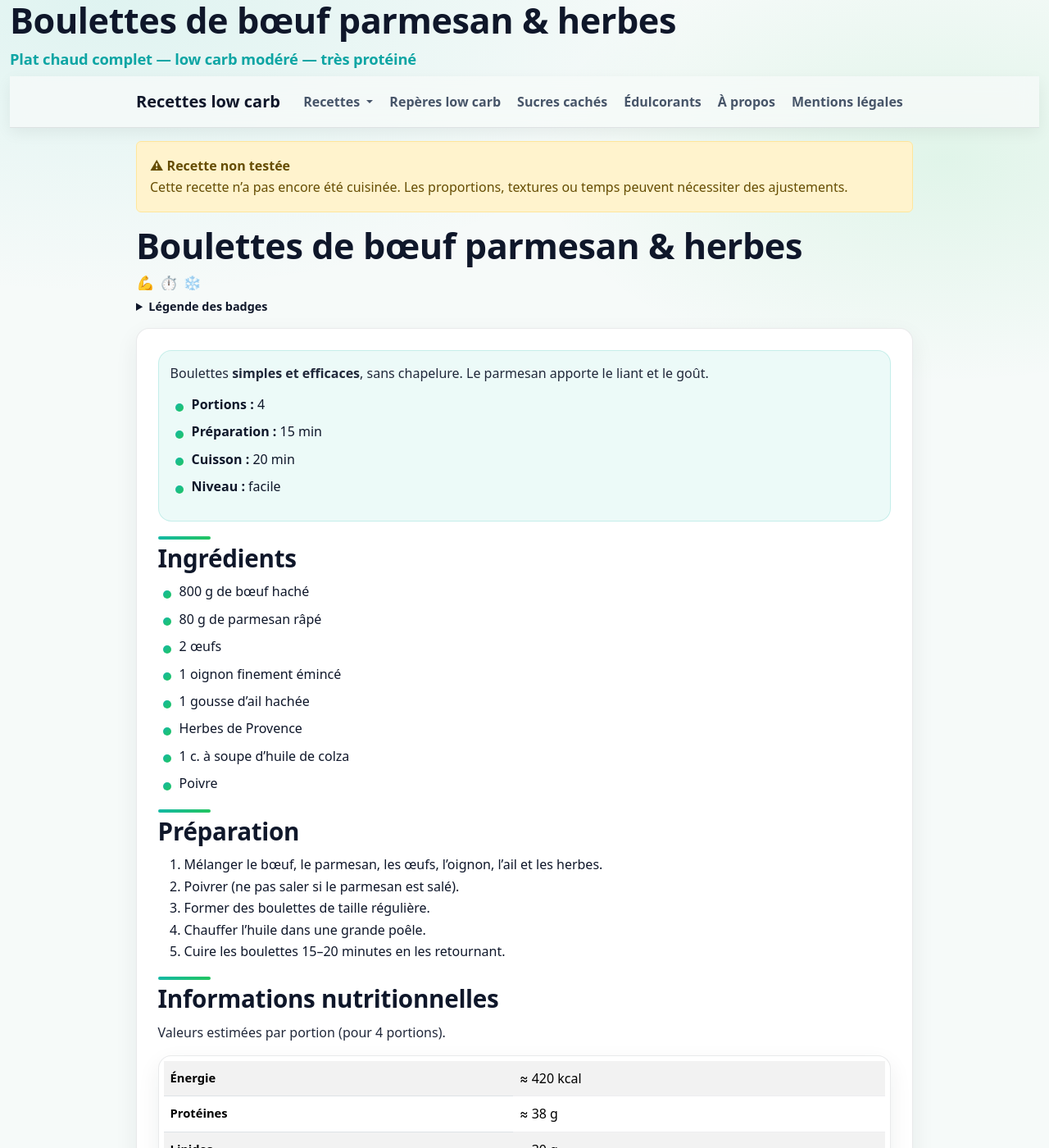
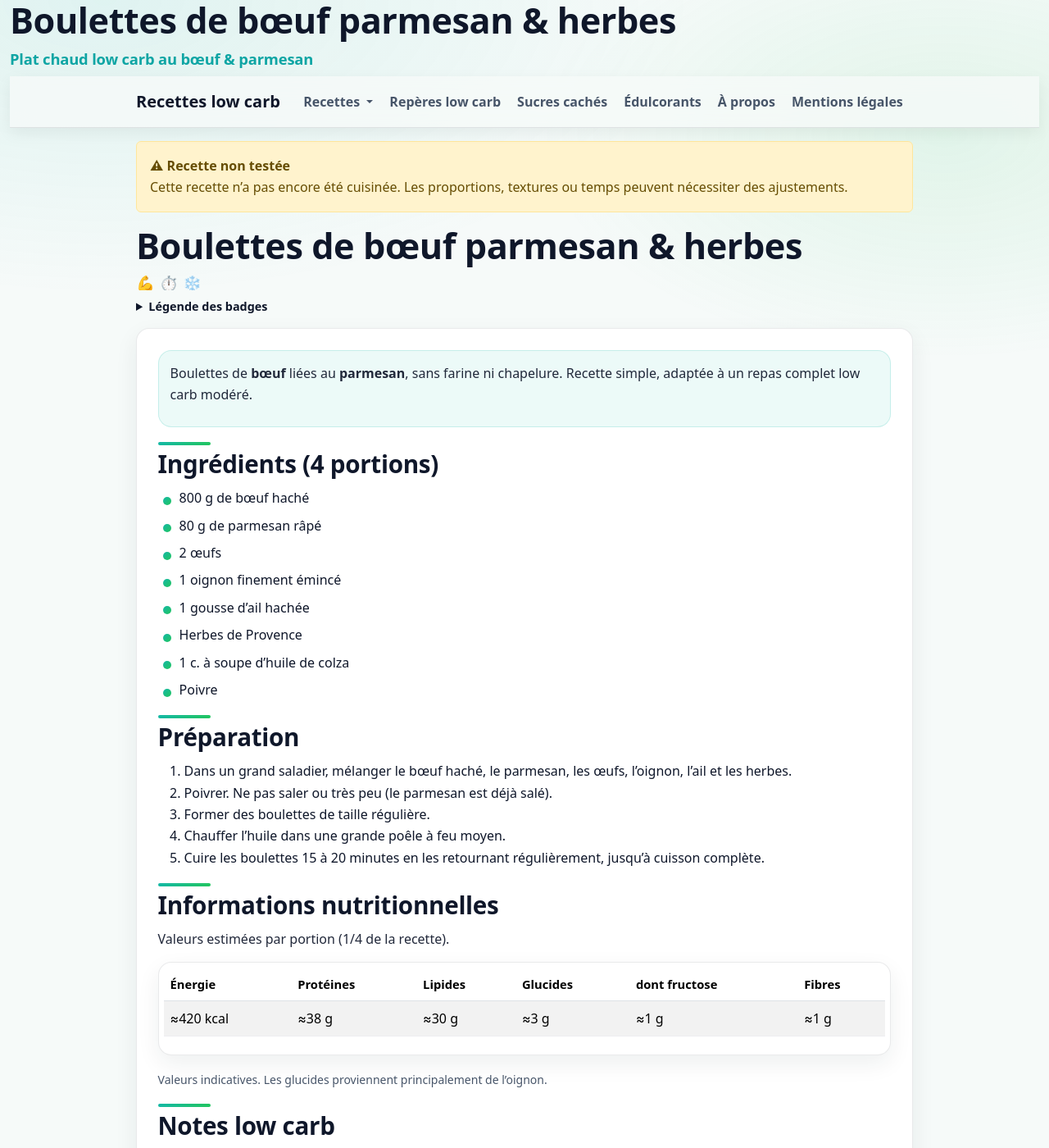
Before and after one commit to laurie-boissay/laurie-boissay.github.io, a Jekyll site: the page built from recettes/boulettes-de-boeufs-parmesan-et-herbes.html, in a window 1280 px wide and 1400 px high. Shown: the whole window at 82% size. Built offline with Jekyll 4.4.1, drawn with Linux system fonts in a browser that asks for light colours; some of the changed text lies outside the part shown.

Commit message:
Update boulettes-de-boeufs-parmesan-et-herbes.html

```diff
--- a/recettes/boulettes-de-boeufs-parmesan-et-herbes.html
+++ b/recettes/boulettes-de-boeufs-parmesan-et-herbes.html
@@ -1,9 +1,9 @@
 ---
 layout: recipe
 title: "Boulettes de bœuf parmesan & herbes"
-description: "Boulettes de bœuf au parmesan et herbes, sans chapelure. Plat chaud complet low carb modéré, riche en protéines."
+description: "Boulettes de bœuf au parmesan et aux herbes, sans chapelure. Plat complet low carb modéré, riche en protéines."
 recipe_title: "Boulettes de bœuf parmesan & herbes"
-recipe_subtitle: "Plat chaud complet — low carb modéré — très protéiné"
+recipe_subtitle: "Plat chaud low carb au bœuf & parmesan"
 recipe_group: "Plats à base de viande"
 recipe_sort: "boulettes-boeuf-parmesan-herbes"
 recipe_tested: false
@@ -18,47 +18,24 @@ extra_head: |
     "@context": "https://schema.org",
     "@type": "Recipe",
     "name": "Boulettes de bœuf parmesan & herbes",
-    "description": "Boulettes de bœuf au parmesan et herbes, sans chapelure. Low carb modéré.",
+    "description": "Boulettes de bœuf au parmesan et aux herbes, sans chapelure. Plat low carb modéré.",
     "recipeYield": "4 portions",
     "prepTime": "PT15M",
     "cookTime": "PT20M",
     "totalTime": "PT35M",
-    "recipeCategory": "Plat",
-    "keywords": "low carb, boulettes boeuf, parmesan",
-    "author": { "@type": "Person", "name": "Laurie" },
-    "recipeIngredient": [
-      "800 g de bœuf haché",
-      "80 g de parmesan râpé",
-      "2 œufs",
-      "1 oignon",
-      "1 gousse d’ail",
-      "Herbes de Provence",
-      "1 c. à soupe d’huile de colza",
-      "Poivre"
-    ],
-    "recipeInstructions": [
-      { "@type": "HowToStep", "text": "Mélanger bœuf, parmesan, œufs, ail et herbes." },
-      { "@type": "HowToStep", "text": "Former des boulettes." },
-      { "@type": "HowToStep", "text": "Les cuire à la poêle dans l’huile chaude." }
-    ]
+    "recipeCategory": "Plat"
   }
   </script>
 ---
 
 <div class="recipe-lead">
   <p>
-    Boulettes <strong>simples et efficaces</strong>, sans chapelure.
-    Le parmesan apporte le liant et le goût.
+    Boulettes de <strong>bœuf</strong> liées au <strong>parmesan</strong>, sans farine ni chapelure.
+    Recette simple, adaptée à un repas complet low carb modéré.
   </p>
-  <ul>
-    <li><strong>Portions :</strong> 4</li>
-    <li><strong>Préparation :</strong> 15 min</li>
-    <li><strong>Cuisson :</strong> 20 min</li>
-    <li><strong>Niveau :</strong> facile</li>
-  </ul>
 </div>
 
-<h2>Ingrédients</h2>
+<h2>Ingrédients (4 portions)</h2>
 <ul>
   <li>800 g de bœuf haché</li>
   <li>80 g de parmesan râpé</li>
@@ -72,34 +49,48 @@ extra_head: |
 
 <h2>Préparation</h2>
 <ol>
-  <li>Mélanger le bœuf, le parmesan, les œufs, l’oignon, l’ail et les herbes.</li>
-  <li>Poivrer (ne pas saler si le parmesan est salé).</li>
+  <li>Dans un grand saladier, mélanger le bœuf haché, le parmesan, les œufs, l’oignon, l’ail et les herbes.</li>
+  <li>Poivrer. Ne pas saler ou très peu (le parmesan est déjà salé).</li>
   <li>Former des boulettes de taille régulière.</li>
-  <li>Chauffer l’huile dans une grande poêle.</li>
-  <li>Cuire les boulettes 15–20 minutes en les retournant.</li>
+  <li>Chauffer l’huile dans une grande poêle à feu moyen.</li>
+  <li>Cuire les boulettes 15 à 20 minutes en les retournant régulièrement, jusqu’à cuisson complète.</li>
 </ol>
 
 <h2>Informations nutritionnelles</h2>
-<p>Valeurs estimées par portion (pour 4 portions).</p>
+<p>Valeurs estimées par portion (1/4 de la recette).</p>
+
 <div class="table-responsive">
   <table class="table table-striped">
+    <thead>
+      <tr>
+        <th>Énergie</th>
+        <th>Protéines</th>
+        <th>Lipides</th>
+        <th>Glucides</th>
+        <th>dont fructose</th>
+        <th>Fibres</th>
+      </tr>
+    </thead>
     <tbody>
-      <tr><th scope="row">Énergie</th><td>≈ 420 kcal</td></tr>
-      <tr><th scope="row">Protéines</th><td>≈ 38 g</td></tr>
-      <tr><th scope="row">Lipides</th><td>≈ 30 g</td></tr>
-      <tr><th scope="row">Glucides</th><td>≈ 3 g</td></tr>
-      <tr><th scope="row">Fibres</th><td>≈ 1 g</td></tr>
-      <tr><th scope="row">Fructose</th><td>≈ 1 g</td></tr>
+      <tr>
+        <td>≈420 kcal</td>
+        <td>≈38 g</td>
+        <td>≈30 g</td>
+        <td>≈3 g</td>
+        <td>≈1 g</td>
+        <td>≈1 g</td>
+      </tr>
     </tbody>
   </table>
 </div>
+
 <p class="small text-muted">
-  Estimation pour 1 portion. Glucides issus de l’oignon.
+  Valeurs indicatives. Les glucides proviennent principalement de l’oignon.
 </p>
 
 <h2>Notes low carb</h2>
 <ul>
-  <li><strong>Compatible low carb modéré</strong> : sans chapelure.</li>
-  <li><strong>Très protéiné</strong> : bœuf + parmesan.</li>
-  <li><strong>Congélation</strong> possible après cuisson.</li>
+  <li>Plat sans chapelure ni farine.</li>
+  <li>Compatible low carb modéré.</li>
+  <li>Congélation possible après cuisson, en portions.</li>
 </ul>
```
